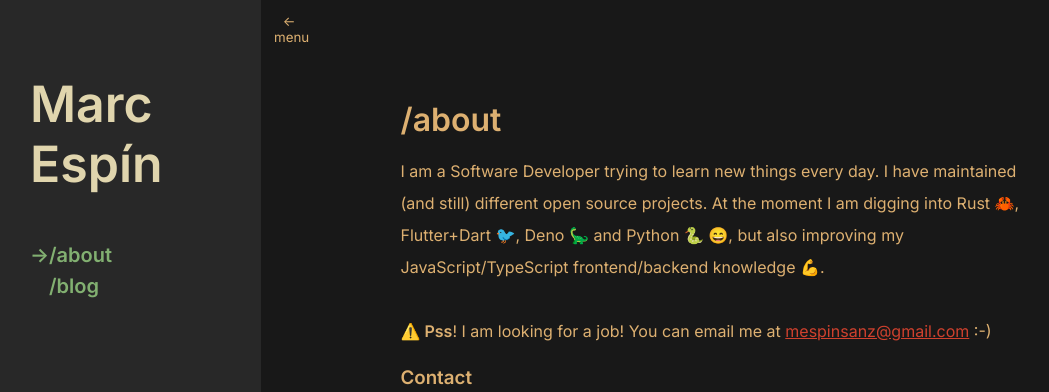
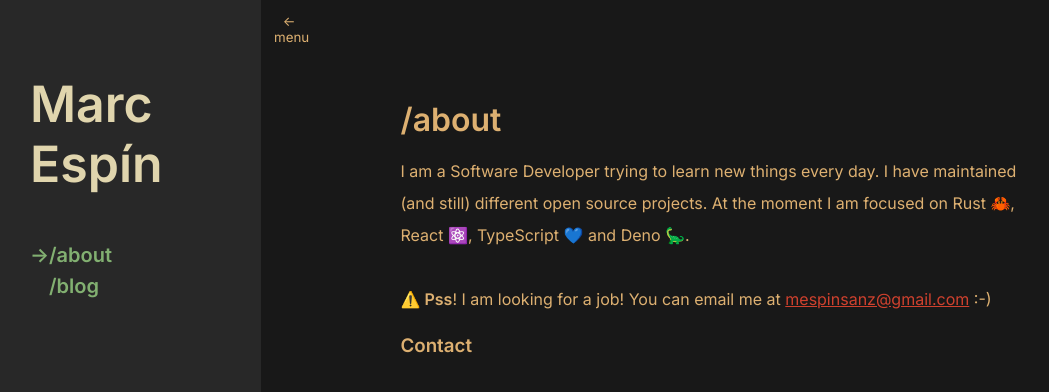
Before and after one commit to marc2332/portfolio, a Next.js app: page / in a window 1280 px wide. Shown: the top 392 px of the page, without its empty margins (89-1138 px from the left). Built offline with nearby package versions, Linux system fonts and the light colour scheme; a web font is replaced by a local one.

Commit message:
Update index.tsx

```diff
--- a/pages/index.tsx
+++ b/pages/index.tsx
@@ -53,7 +53,7 @@ export default function Home() {
             /about
           </h1>
           <p className={styles.text}>
-            I am a Software Developer trying to learn new things every day. I have maintained (and still) different open source projects. At the moment I am digging into Rust 🦀, Flutter+Dart 🐦, Deno 🦕 and Python 🐍 😄, but also improving my JavaScript/TypeScript frontend/backend knowledge 💪.
+            I am a Software Developer trying to learn new things every day. I have maintained (and still) different open source projects. At the moment I am focused on Rust 🦀, React ⚛️, TypeScript 💙 and Deno 🦕.
             <br/><br/>
             <b> ⚠️ Pss</b>! I am looking for a job! You can email me at <a  className={styles.textLink} href="mailto:mespinsanz@gmail.com">mespinsanz@gmail.com</a> :-)
           </p>
```
